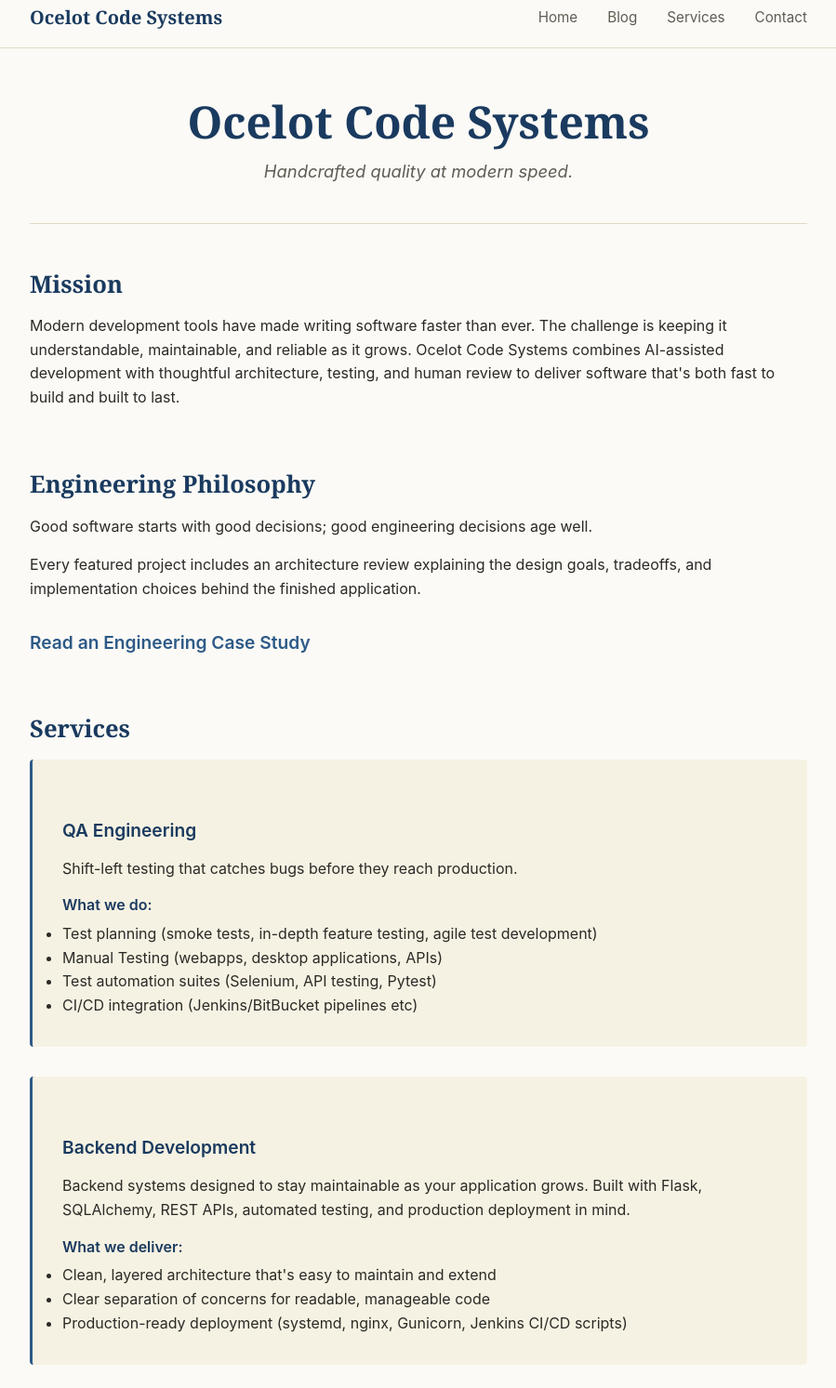
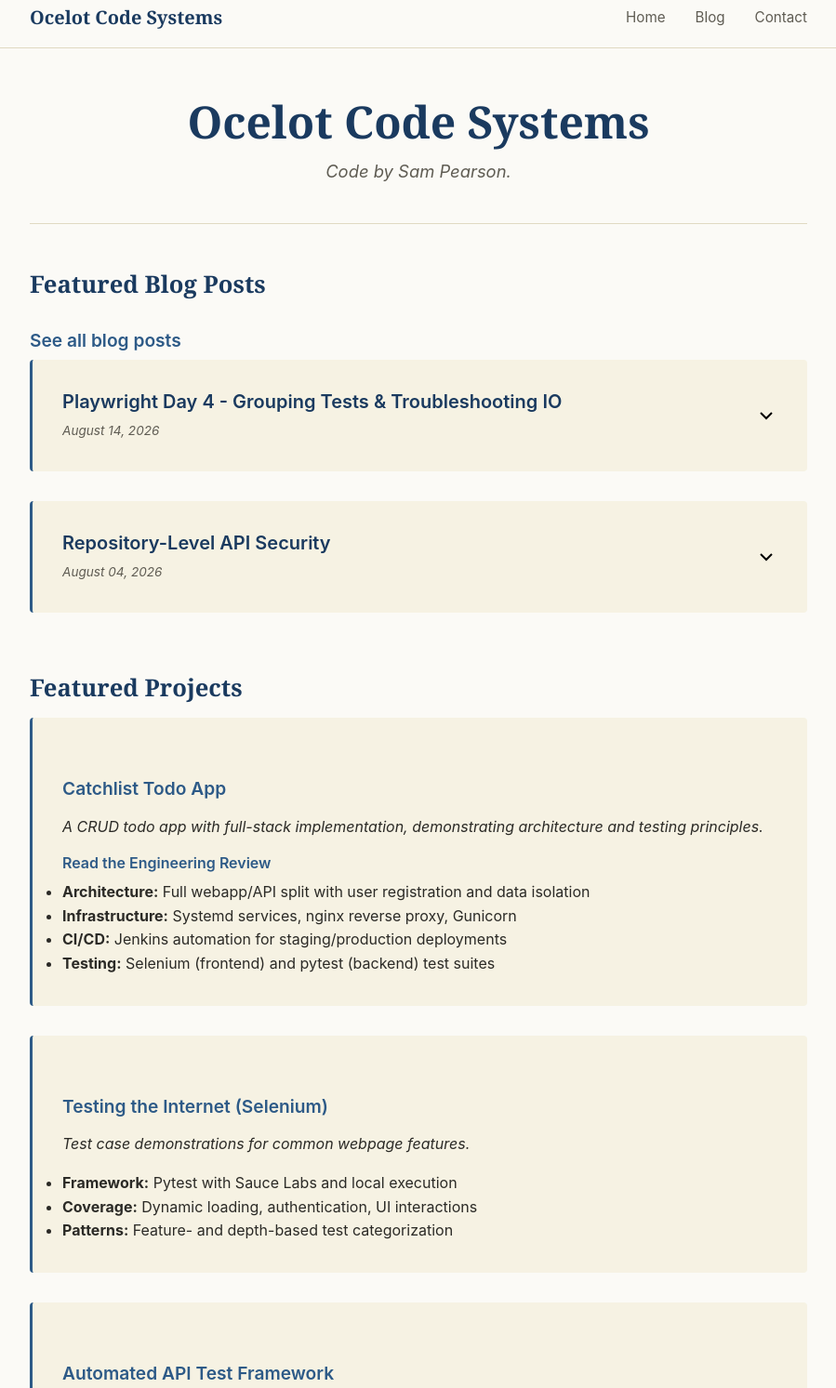
Before and after one commit to SamPearson/ocelot_website, a plain HTML site: page index.html in a window 1280 px wide. Shown: the part 13-1506 px from the top of the page at 93% size, without its empty margins (190-1089 px from the left). Drawn offline with Linux system fonts and the light colour scheme.

Commit message:
adding blog articles to index, removing unncessary sections

```diff
--- a/index.html
+++ b/index.html
@@ -5,6 +5,8 @@
   <meta name="viewport" content="width=device-width, initial-scale=1.0">
   <title>Ocelot Code Systems</title>
   <link rel="stylesheet" href="styles.css">
+  <link rel="stylesheet" href="blog/styles.css">
+
 </head>
 <body>
   <header class="site-header">
@@ -13,7 +15,6 @@
       <nav class="site-nav">
         <a href="index.html">Home</a>
         <a href="blog/index.html">Blog</a>
-        <a href="#services">Services</a>
         <a href="#contact">Contact</a>
       </nav>
     </div>
@@ -22,48 +23,57 @@
   <div class="container">
     <header class="main-header">
       <h1 class="company-name">Ocelot Code Systems</h1>
-      <blockquote class="tagline">Handcrafted quality at modern speed.</blockquote>
+      <blockquote class="tagline">Code by Sam Pearson.</blockquote>
     </header>
 
-    <section class="content-section" id="mission">
-      <h2>Mission</h2>
-      <p>Modern development tools have made writing software faster than ever. The challenge is keeping it understandable, maintainable, and reliable as it grows.
-        Ocelot Code Systems combines AI-assisted development with thoughtful architecture, testing, and human review to deliver software that's both fast to build and built to last.</p>
-    </section>
 
-    <section class="content-section" id="engineering-philosophy">
-      <h2>Engineering Philosophy</h2>
-      <p>Good software starts with good decisions; good engineering decisions age well.</p>
-      <p>Every featured project includes an architecture review explaining the design goals, tradeoffs, and implementation choices behind the finished application.</p>
-      <h3><a href="architecture_writeups/index.html">Read an Engineering Case Study</a></h3>
-    </section>
+    <section class="content-section" id="blog">
+      <h2>Featured Blog Posts</h2>
+      <h3><a href="/blog">See all blog posts</a></h3>
+
+      <div class="articles-container">
+
+        <article class="article-item" data-expanded="false">
+          <header class="item-header" data-toggle="article">
+            <div class="header-content">
+              <h3><a href="2026-08-14.html">Playwright Day 4 - Grouping Tests &amp; Troubleshooting IO</a></h3>
+              <time datetime="2026-08-14">August 14, 2026</time>
+            </div>
+            <span class="toggle-indicator"></span>
+          </header>
+          <div class="preview-content">
+            <p>Day 3 was about learning the different ways that tests can be grouped and selected for running.</p>
+            <h4>Investigating test failures</h4>
+            <p>At a glance everything was going great. I ran the tests in UI mode, immediately identified that I had missed a ".click()" on one of the tests, fixed it, ran it again.</p>
+            <h4>Resource Investigation</h4>
+            <p>I started suspecting resource constraints, so I limited the test to one simultaneous worker, like so:</p>
+            <p>...</p>
+            <h3><a href="2026-08-14.html">View Post</a></h3>
+          </div>
+        </article>
 
 
-    <section class="content-section" id="services">
-      <h2>Services</h2>
+        <article class="article-item" data-expanded="false">
+          <header class="item-header" data-toggle="article">
+            <div class="header-content">
+              <h3><a href="2026-08-04.html">Repository-Level API Security</a></h3>
+              <time datetime="2026-08-04">August 04, 2026</time>
+            </div>
+            <span class="toggle-indicator"></span>
+          </header>
+          <div class="preview-content">
+            <p>In a backend I built for a webapp, the database has model/service/repo layers. The repository layer was meant to have some built-in security.</p>
+            <h4>The Plan</h4>
+            <p>We still need that pattern of using a getter to check if the entity exists, and in fact I think we're going to have to use it both at the repo layer and at the service layer.</p>
+            <p>...</p>
+            <h3><a href="2026-08-04.html">View Post</a></h3>
+          </div>
+        </article>
 
-      <article class="service-card" id="qa">
-        <h3>QA Engineering</h3>
-        <p>Shift-left testing that catches bugs before they reach production.</p>
-        <h4>What we do:</h4>
-        <ul>
-          <li>Test planning (smoke tests, in-depth feature testing, agile test development)</li>
-          <li>Manual Testing (webapps, desktop applications, APIs)</li>
-          <li>Test automation suites (Selenium, API testing, Pytest)</li>
-          <li>CI/CD integration (Jenkins/BitBucket pipelines etc)</li>
-        </ul>
-      </article>
+      <!--  End of blog content section  -->
+      </div>
 
-      <article class="service-card" id="backend">
-        <h3>Backend Development</h3>
-        <p>Backend systems designed to stay maintainable as your application grows. Built with Flask, SQLAlchemy, REST APIs, automated testing, and production deployment in mind.</p>
-        <h4>What we deliver:</h4>
-        <ul>
-          <li>Clean, layered architecture that's easy to maintain and extend</li>
-          <li>Clear separation of concerns for readable, manageable code</li>
-          <li>Production-ready deployment (systemd, nginx, Gunicorn, Jenkins CI/CD scripts)</li>
-        </ul>
-      </article>
+
     </section>
 
     <section class="content-section" id="projects">
@@ -83,14 +93,13 @@
       </article>
 
       <article class="project-card" id="webapp_test_framework">
-        <h3><a href="https://github.com/SamPearson/testing_the_internet">Testing the Internet</a></h3>
+        <h3><a href="https://github.com/SamPearson/testing_the_internet">Testing the Internet (Selenium)</a></h3>
         <p><em>Test case demonstrations for common webpage features.</em></p>
         <ul>
           <li><strong>Framework:</strong> Pytest with Sauce Labs and local execution</li>
           <li><strong>Coverage:</strong> Dynamic loading, authentication, UI interactions</li>
           <li><strong>Patterns:</strong> Feature- and depth-based test categorization</li>
         </ul>
-  <!--      <h4><a href="architecture_writeups/testing_the_internet.html">Architecture Writeup</a></h4>-->
 
       </article>
 
@@ -104,20 +113,18 @@
           <li><strong>Integration:</strong> target API url can be configured at runtime through env files</li>
           <li>built to be integrated into CI/CD deploy pipelines</li>
         </ul>
-        <!--      <h4><a href="architecture_writeups/testing_the_internet.html">Architecture Writeup</a></h4>-->
 
       </article>
 
     </section>
 
     <section id="stack">
-      <h2>Tech Stack</h2>
+      <h2>Typical Tech Stack</h2>
       <ul>
         <li><strong>Languages:</strong> Python, JavaScript</li>
         <li><strong>Backend:</strong> Flask, SQLAlchemy, RESTful APIs, JWT</li>
-        <li><strong>Testing:</strong> Selenium, Pytest, Sauce Labs</li>
+        <li><strong>Testing:</strong> Playwright, Selenium, Pytest, Sauce Labs</li>
         <li><strong>DevOps:</strong> Jenkins, systemd, nginx, Gunicorn</li>
-        <li><strong>Architecture:</strong> 3-tier design, Dependency Injection, Service Pattern</li>
       </ul>
     </section>
 
@@ -133,8 +140,26 @@
     </section>
 
     <footer class="site-footer">
-      <p>&copy; 2026 Ocelot Code Systems. Built with intention, tested to prove.</p>
+      <p>&copy; 2026 Ocelot Code Systems.</p>
     </footer>
   </div>
+
+  <script>
+    // Toggle article expansion
+    document.querySelectorAll('[data-toggle="article"]').forEach(header => {
+      header.addEventListener('click', function() {
+        const article = this.closest('.article-item');
+        const isExpanded = article.dataset.expanded === 'true';
+        article.dataset.expanded = !isExpanded;
+      });
+    });
+
+    // Allow clicking the title link without expanding
+    document.querySelectorAll('.item-header h3 a').forEach(link => {
+      link.addEventListener('click', function(e) {
+        e.stopPropagation();
+      });
+    });
+  </script>
 </body>
 </html>
```
